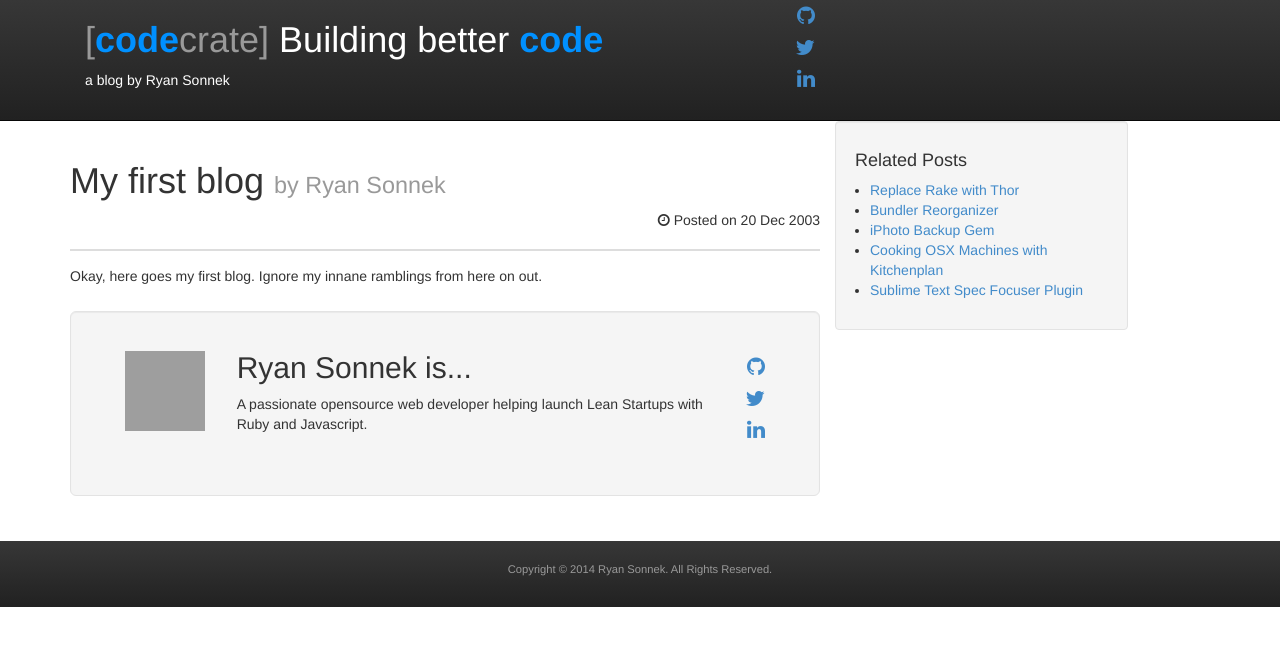
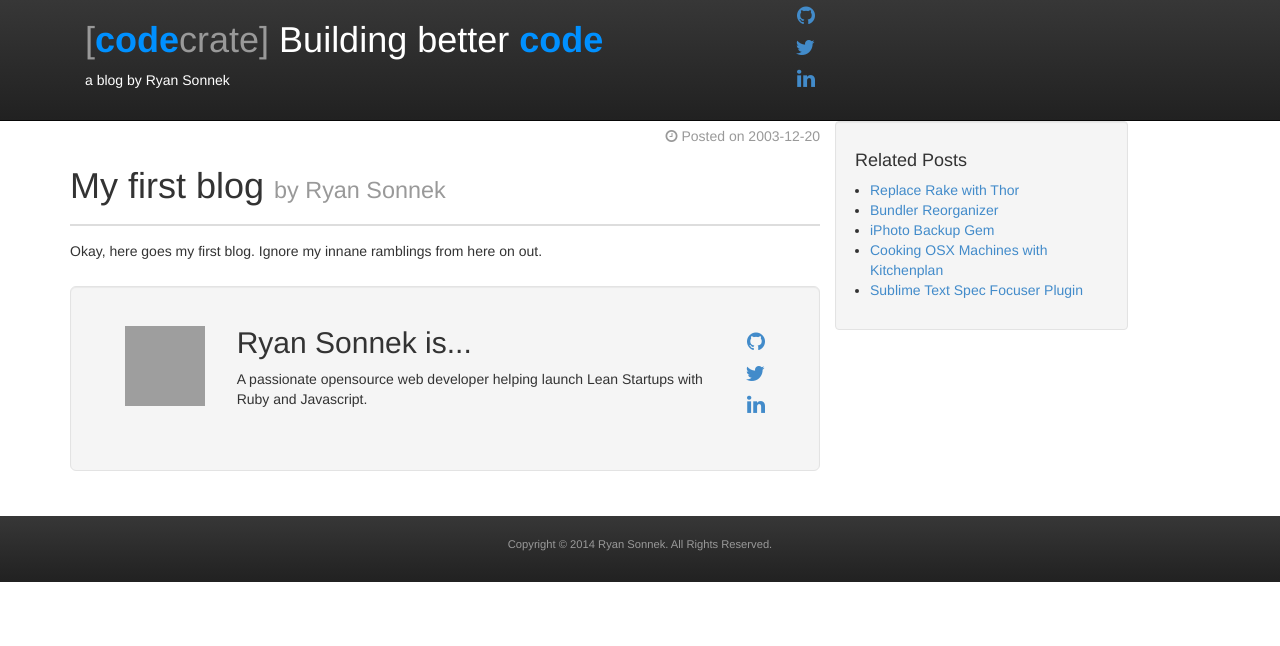
Before and after one commit to wireframe/wireframe.github.com, a Jekyll site: the page built from _posts/2003-12-20-my-first-blog.md, in a window 1280 px wide. Shown: the top 646 px of the page. Built offline with Jekyll 4.4.1, drawn with Linux system fonts in a browser that asks for light colours; nearby versions of some CDN libraries; Markdown is read by kramdown in place of the engine named in the settings; grey boxes are pictures that could not be loaded.

Commit message:
move date header

```diff
--- a/_layouts/post.html
+++ b/_layouts/post.html
@@ -2,15 +2,15 @@
 layout: default
 ---
 <div class="page-header">
+  <p class="text-muted text-right">
+    <i class="fa fa-clock-o"></i>
+    Posted on
+    {{ page.date | date: "%Y-%m-%d" }}
+  </p>
   <h1>
     {{ page.title }}
     <small>by {{ site.author.name }}</small>
   </h1>
-  <p class="text-right">
-    <i class="fa fa-clock-o"></i>
-    Posted on
-    {{ page.date | date_to_string }}
-  </p>
 </div>
 <div class="post">
   {{ content }}
--- a/stylesheets/styles.css
+++ b/stylesheets/styles.css
@@ -28,6 +28,7 @@ a.tagline .text-primary {
 
 /* post header */
 .page-header {
+  margin-top: 5px;
   margin-bottom: 15px;
   border-bottom: 2px solid #DDD;
 }
```
